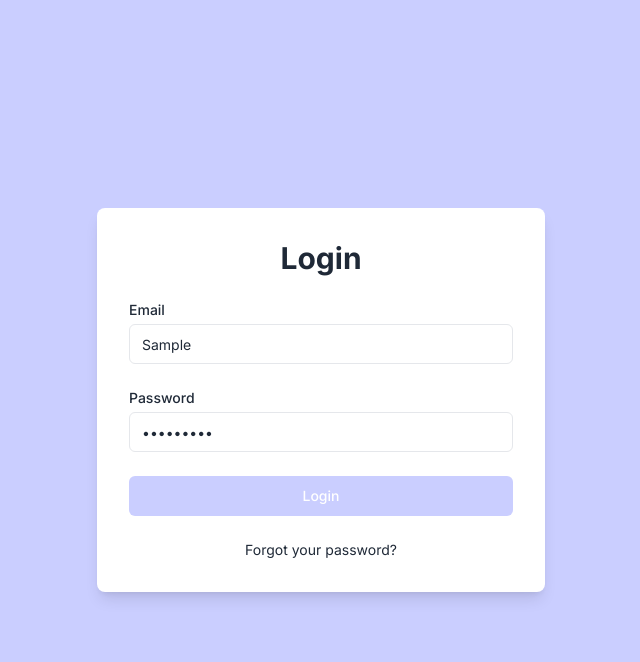
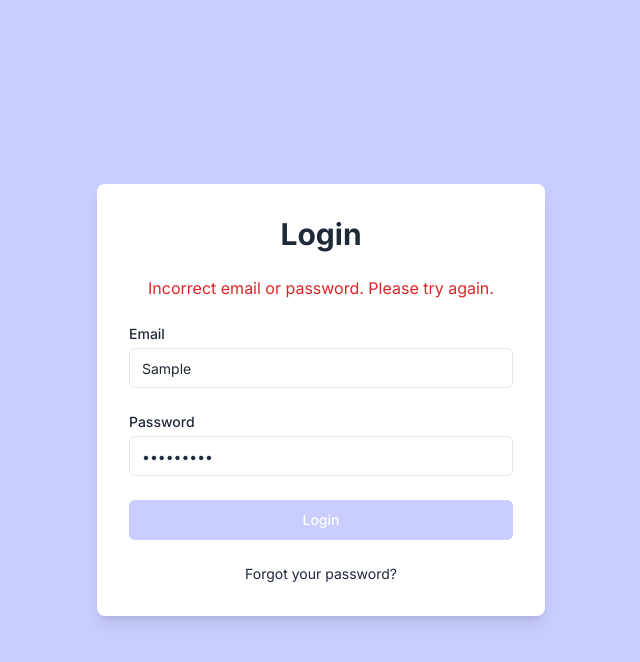
Before and after one commit to Kaustav-Bhattacharya/smart-task-manager, a Next.js app: page / in a window 1280 px wide. Both pictures are taken after typing "Sample", "Sample123" into the empty fields and a click on the button "Login". Shown: the top 662 px of the page, without its empty margins (319-959 px from the left). Built offline with nearby package versions, Linux system fonts and the light colour scheme.

Commit message:
chore: login error

```diff
--- a/app/page.tsx
+++ b/app/page.tsx
@@ -9,13 +9,17 @@ import { useRouter } from "next/navigation";
 const Login = () => {
   const [email, setEmail] = useState("");
   const [password, setPassword] = useState("");
-  const router = useRouter()
+  const [error, setError] = useState<string | null>(null);
+  const router = useRouter();
 
   const handleLogin = (e: React.FormEvent) => {
     e.preventDefault();
-    if(password==="@dminPasswor6" && email==="admin")
-      router.push("/task-list")
-    console.log("Login attempted with:", { email, password });
+    if (email === "admin" && password === "@dminPasswor6") {
+      setError(null); // Clear error if any
+      router.push("/task-list");
+    } else {
+      setError("Incorrect email or password. Please try again.");
+    }
   };
 
   return (
@@ -34,6 +38,12 @@ const Login = () => {
       >
         <h2 className="text-3xl font-bold text-center">Login</h2>
 
+        {error && (
+          <div className="text-red-600 dark:text-red-400 text-center">
+            {error}
+          </div>
+        )}
+
         <div>
           <label className="block text-sm font-medium mb-1" htmlFor="email">
             Email
@@ -49,10 +59,7 @@ const Login = () => {
         </div>
 
         <div>
-          <label
-            className="block text-sm font-medium mb-1"
-            htmlFor="password"
-          >
+          <label className="block text-sm font-medium mb-1" htmlFor="password">
             Password
           </label>
           <Input
```
Also changed, not shown: 1 other file (tests, documents, lock files or other folders).
